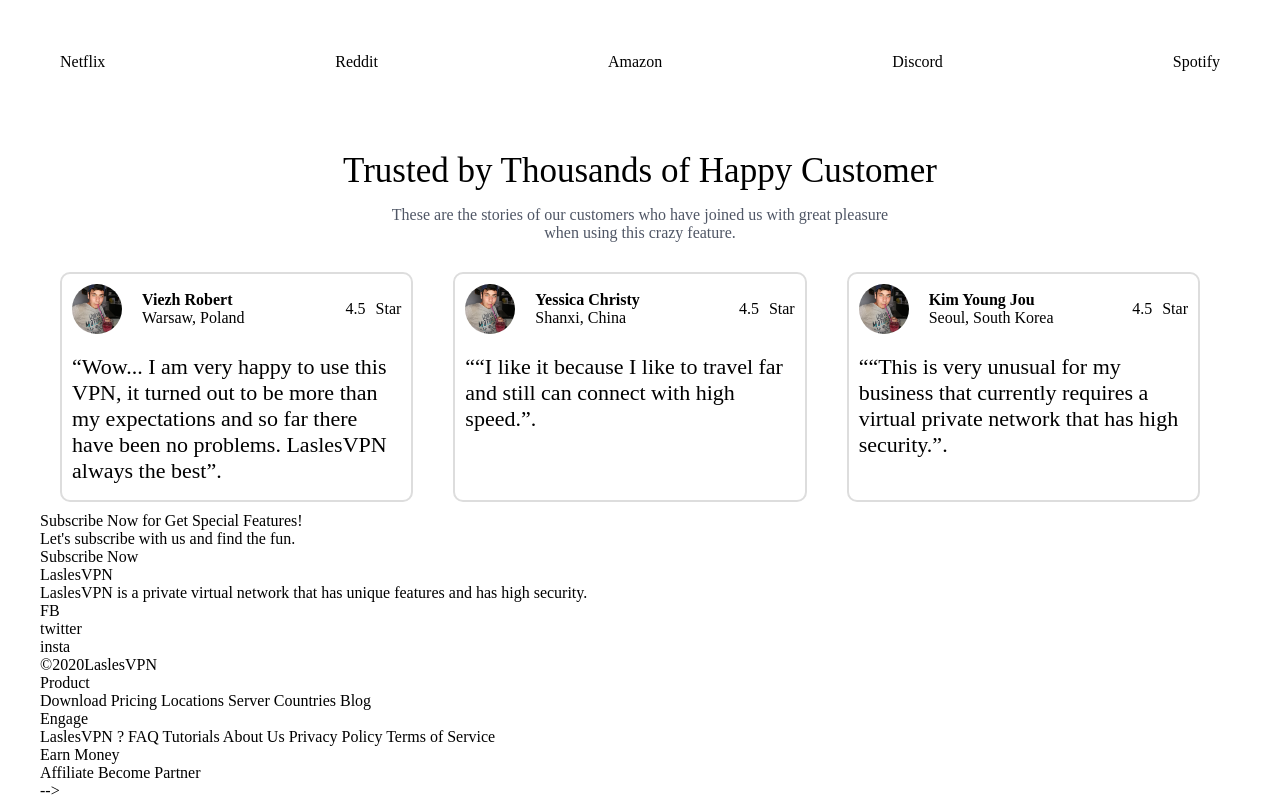
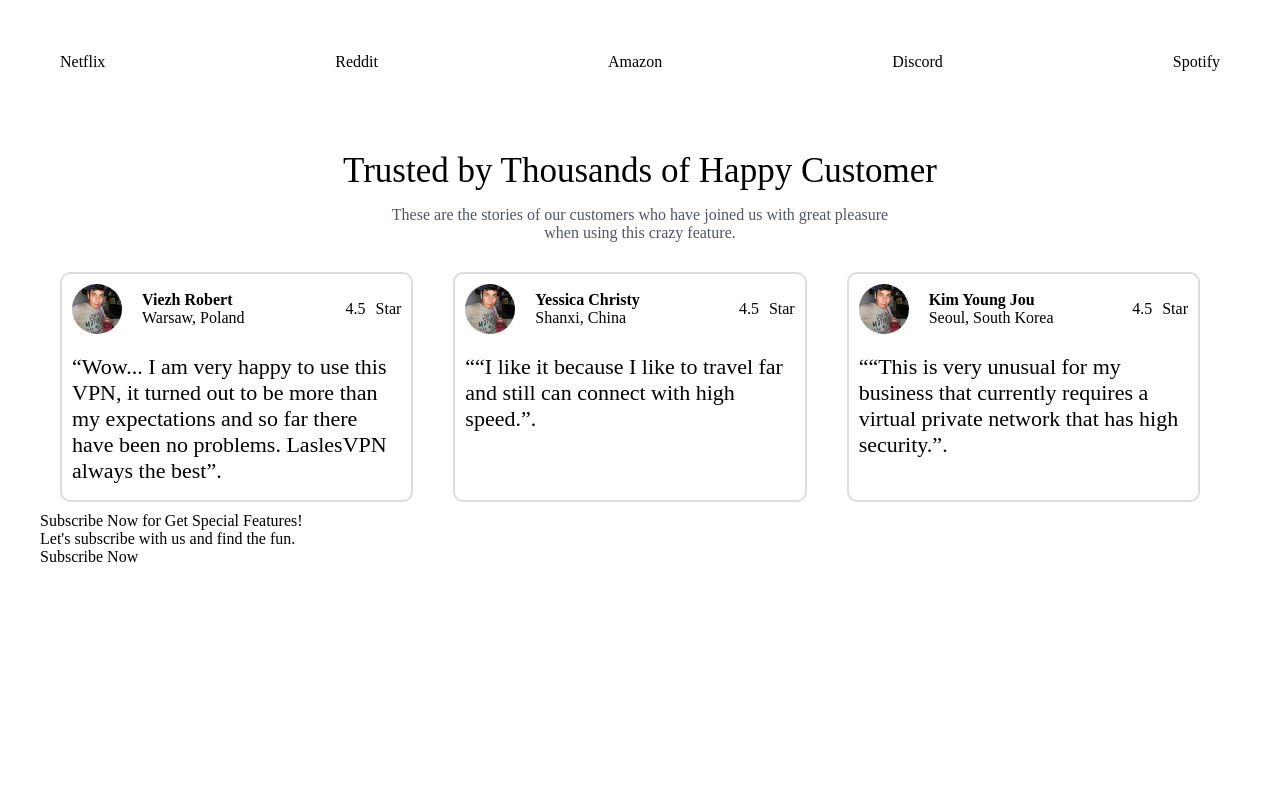
Before and after one commit to kokoiev34/FREEBIES-Landingpage-LaslesVPN-Community, a website built with Parcel: page src/index.html in a window 1280 px wide. Shown: the part 2814-3614 px from the top of the page. After the commit the page ends 3380 px from the top, so only its background shows below. Built offline with nearby package versions, Linux system fonts and the light colour scheme.

Commit message:
Update index.html

```diff
--- a/src/index.html
+++ b/src/index.html
@@ -298,46 +298,6 @@
             </div>
             <a href="" class="subscribe__link">Subscribe Now</a>
         </div>
-<!--         <!-- Footer -->
-        <div class="footer">
-            <div class="footer__info">
-                <a href="" class="footer__logo">LaslesVPN</a>
-                <p class="footer__description">LaslesVPN is a private virtual network that has unique features and has high
-                    security.</p>
-                <div class="footer__logos">
-                    <div class="footer__logo">FB</div>
-                    <div class="footer__logo">twitter</div>
-                    <div class="footer__logo">insta</div>
-                </div>
-                <div class="footer__copyright">©2020LaslesVPN</div>
-            </div>
-            <!-- Product-Product -->
-            <div class="footer__product">
-                <p class="footer__title">Product</p>
-                <a href="" class="footer__link">Download</a>
-                <a href="" class="footer__link">Pricing</a>
-                <a href="" class="footer__link">Locations</a>
-                <a href="" class="footer__link">Server</a>
-                <a href="" class="footer__link">Countries</a>
-                <a href="" class="footer__link">Blog</a>
-            </div>
-            <!-- Product-Engage -->
-            <div class="footer__product">
-                <p class="footer__title">Engage</p>
-                <a href="" class="footer__link">LaslesVPN ? </a>
-                <a href="" class="footer__link">FAQ</a>
-                <a href="" class="footer__link">Tutorials</a>
-                <a href="" class="footer__link">About Us</a>
-                <a href="" class="footer__link">Privacy Policy</a>
-                <a href="" class="footer__link">Terms of Service</a>
-            </div>
-            <!-- Product-Earn Money -->
-            <div class="footer__product">
-                <p class="footer__title">Earn Money</p>
-                <a href="" class="footer__link">Affiliate</a>
-                <a href="" class="footer__link">Become Partner</a>
-            </div>
-        </div> -->
     </div>
 </body>
 </html>
```
